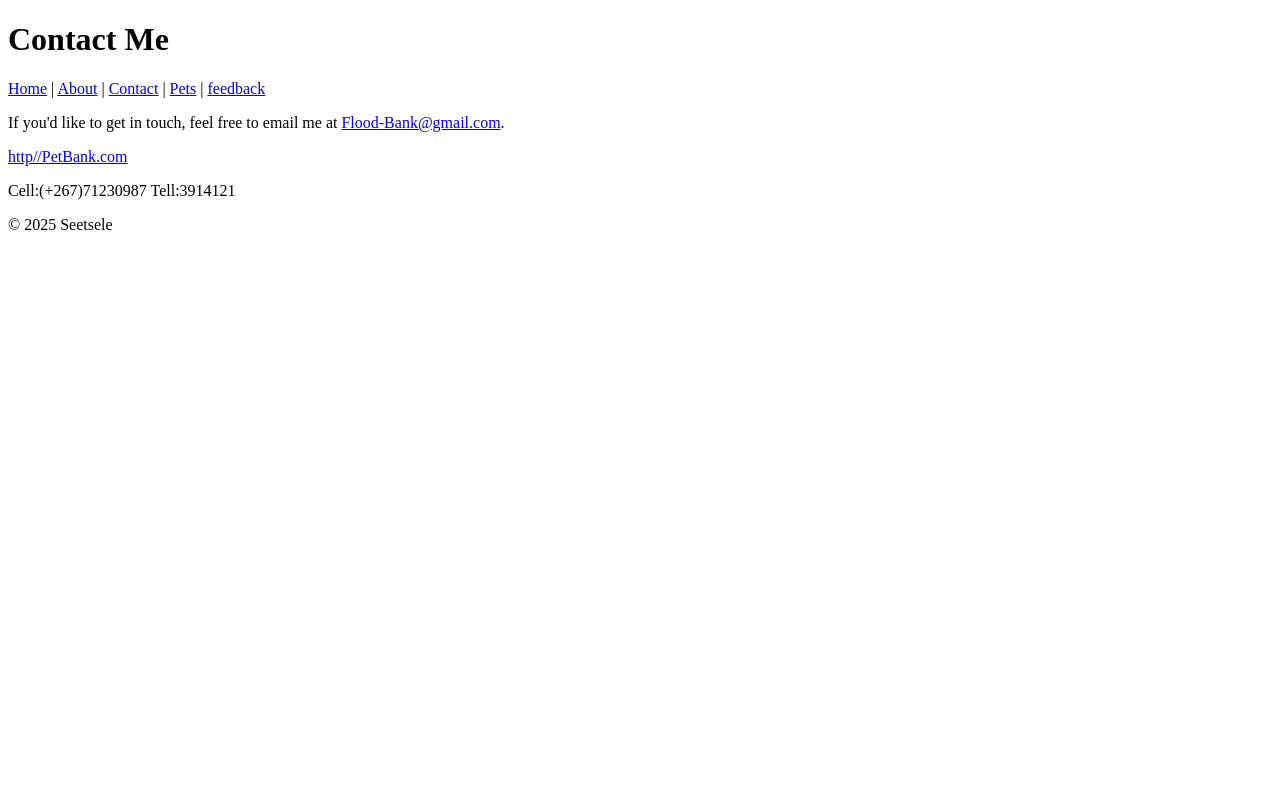
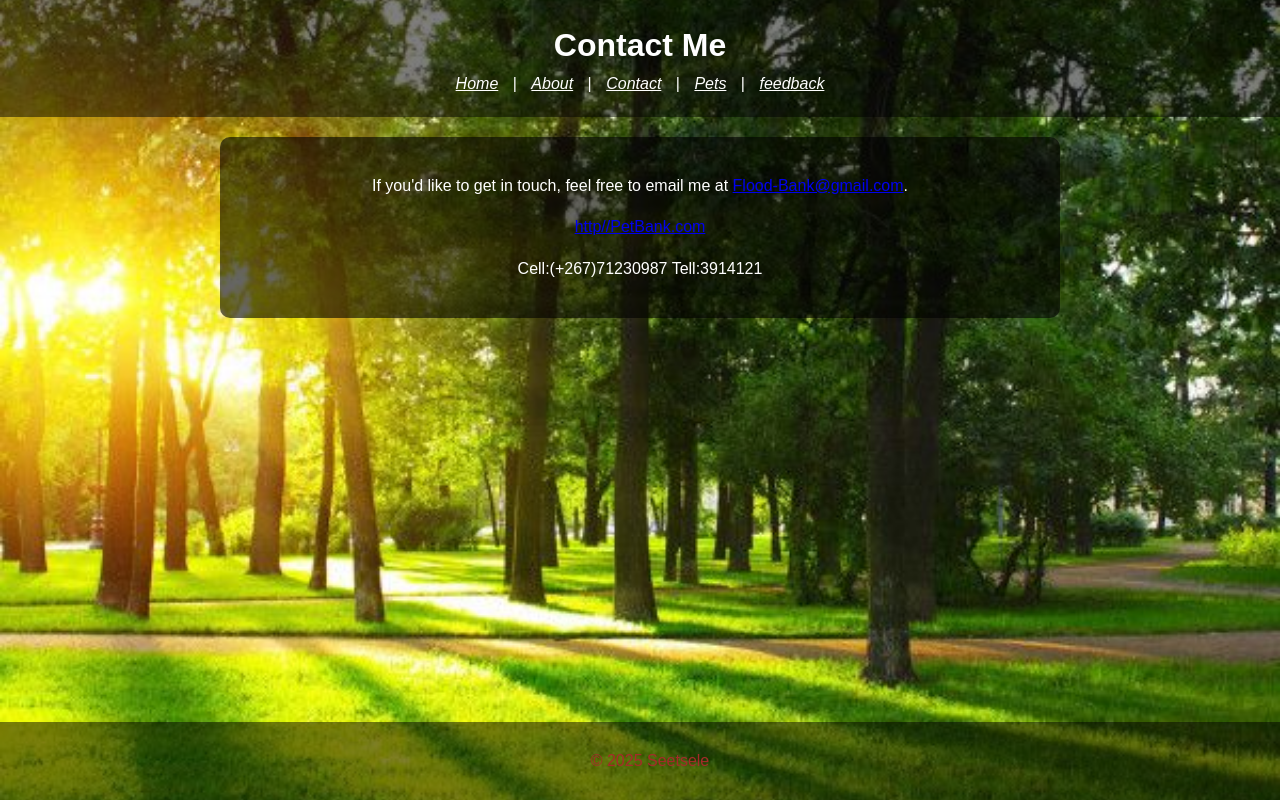
Before and after one commit to bida24-100/Pet-rescue, a plain HTML site: page contact.html in a window 1280 px wide. Drawn offline with Linux system fonts and the light colour scheme.

Commit message:
Update contact.html

```diff
--- a/contact.html
+++ b/contact.html
@@ -10,7 +10,7 @@
 <meta name="viewport" content="width=device-width, initial-scale=1.0">
 
 <title>Contact Me</title>
-<link rel="stylesheet" href="styles.css"
+<link rel="stylesheet" href="style.css"
 </head>
 
 <body>
```
